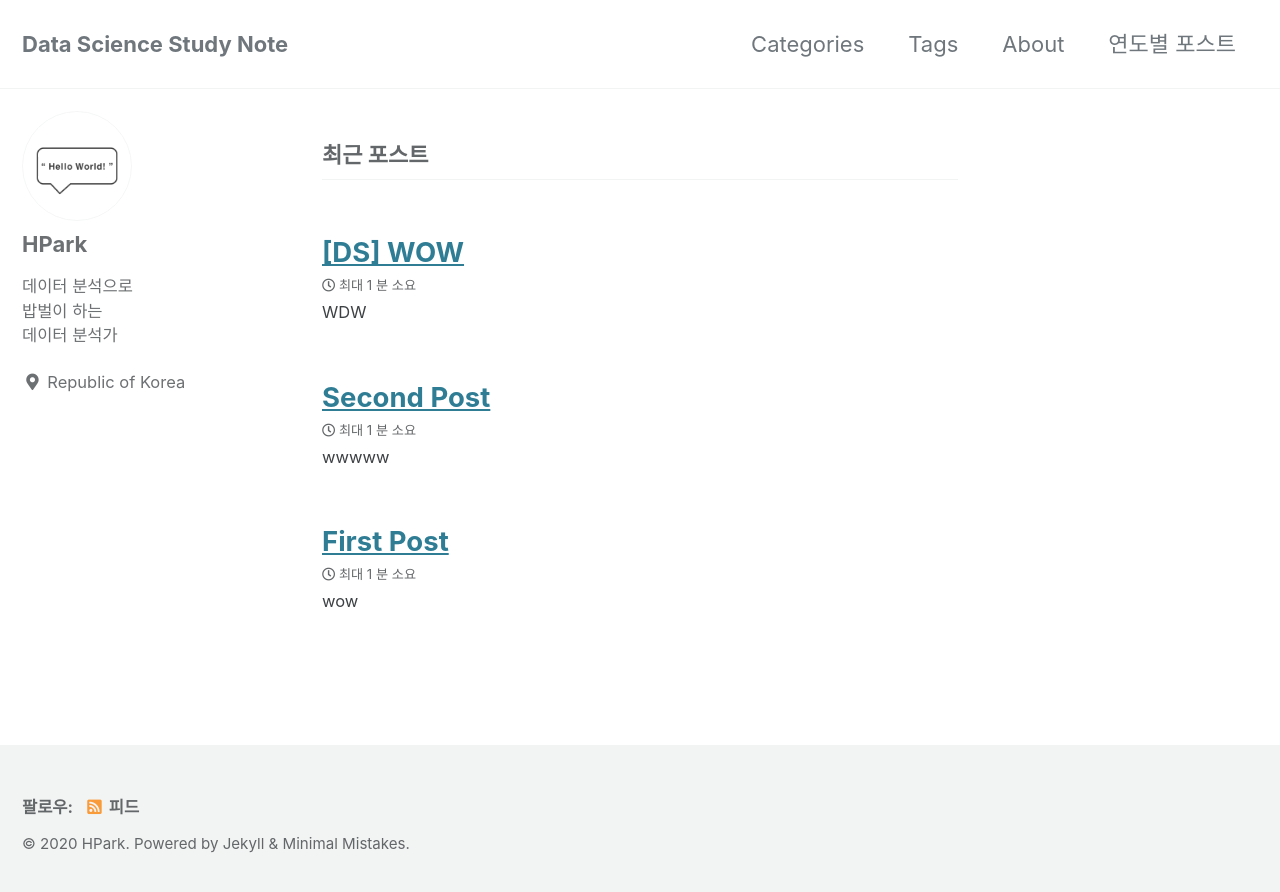
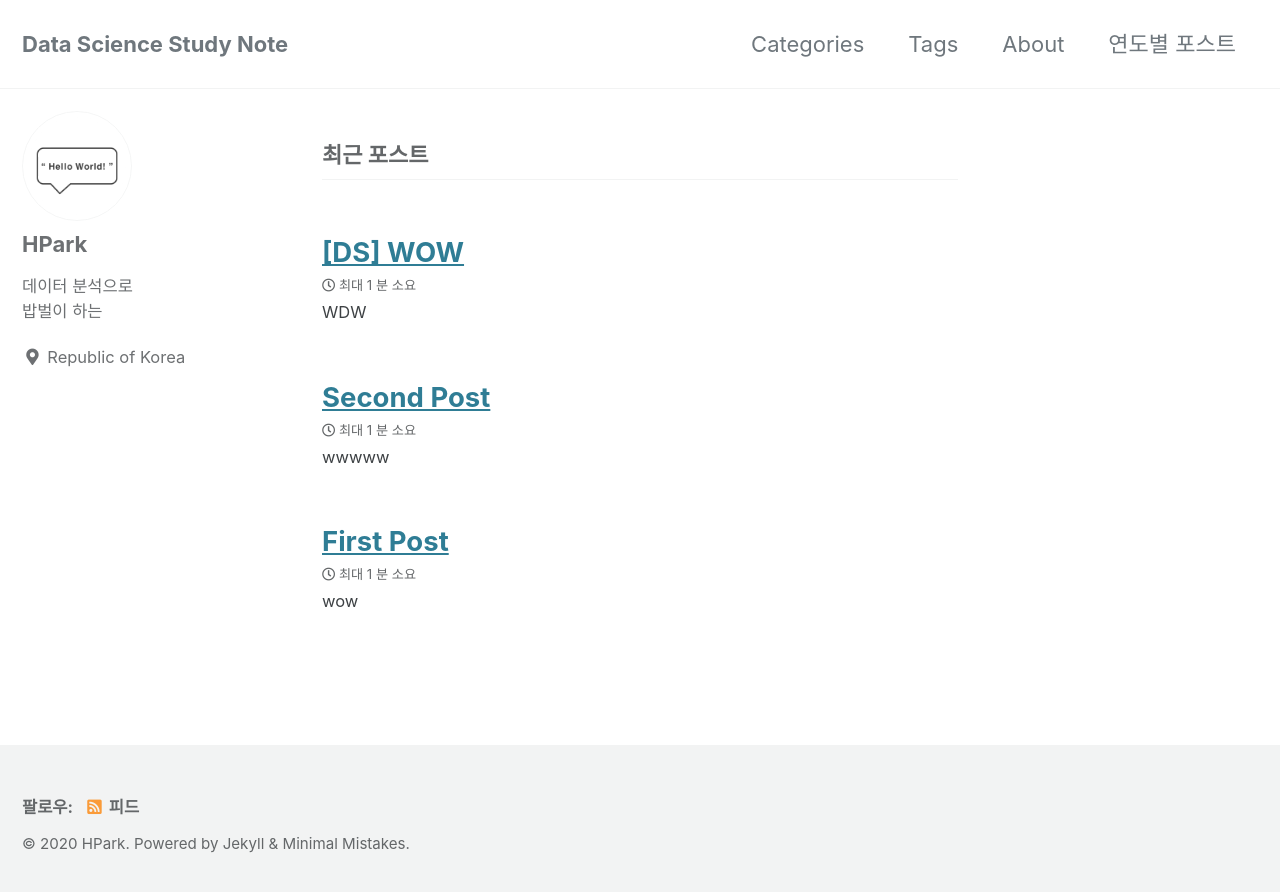
Before and after one commit to bonaza/bonaza.github.io, a Jekyll site: the page built from index.html, in a window 1280 px wide. Shown: the top 892 px of the page. Built offline with Jekyll 4.4.1, drawn with Linux system fonts in a browser that asks for light colours; cached includes are drawn as plain includes; the list of posts is cut into pages by our own code.

Commit message:
Update _config.yml

```diff
--- a/_config.yml
+++ b/_config.yml
@@ -95,7 +95,7 @@ analytics:
 author:
   name             : "HPark"
   avatar           : "/images/profile.png" # path of avatar image, e.g. "/assets/images/bio-photo.jpg"
-  bio              : "데이터 분석으로<br> 밥벌이 하는<br> 데이터 분석가"
+  bio              : "데이터 분석으로<br> 밥벌이 하는<br> "
   location         : "Republic of Korea"
   email            :
   links:
```
